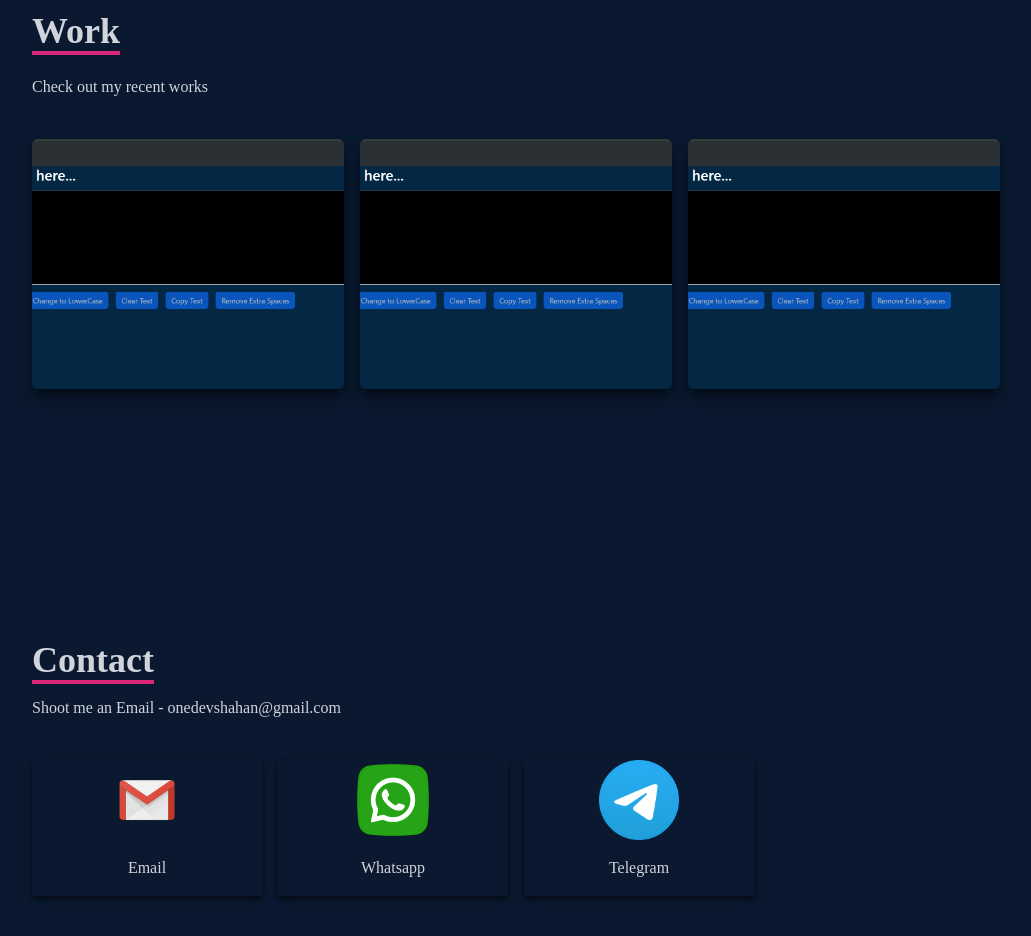
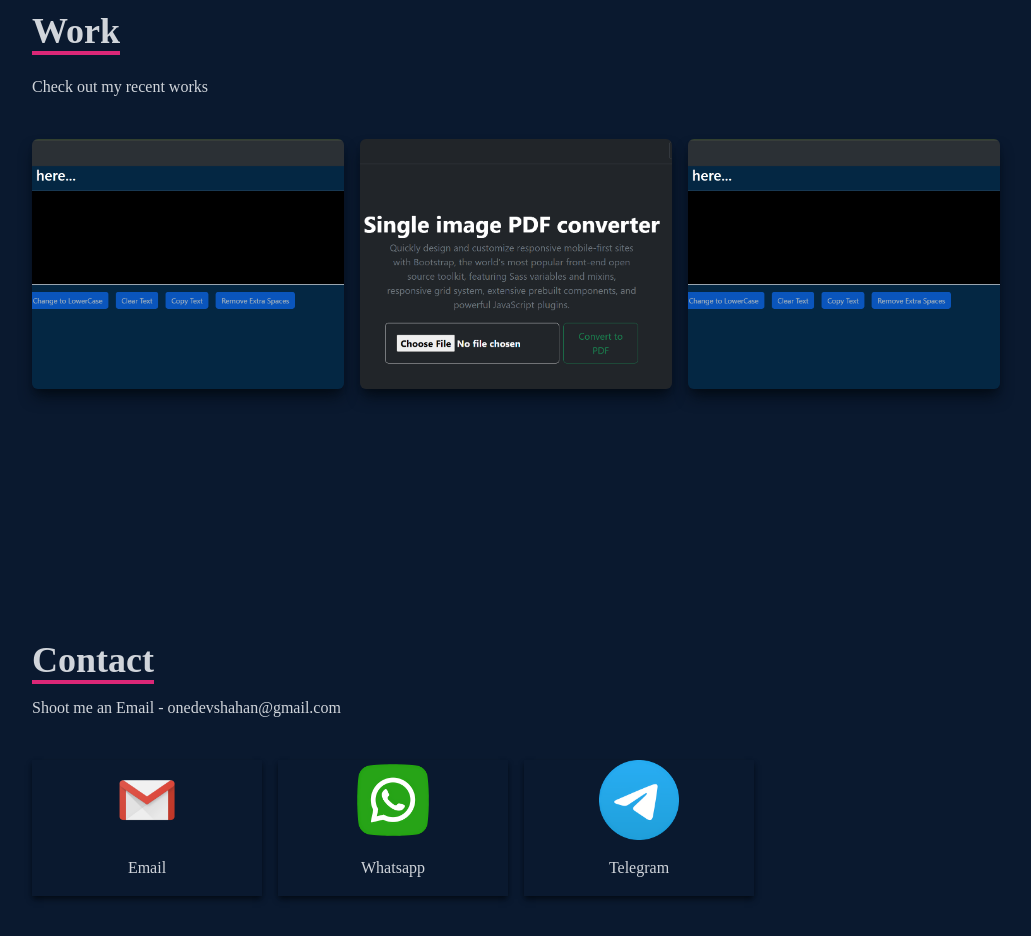
Before and after one commit to OneDevShahan/portfolio-with-react, a React (Create React App) app: page / in a window 1280 px wide. Shown: the part 2600-3536 px from the top of the page, without its empty margins (124-1155 px from the left). Built offline with nearby package versions, Linux system fonts and the light colour scheme.

Commit message:
Adding work

```diff
--- a/src/components/Work.jsx
+++ b/src/components/Work.jsx
@@ -1,5 +1,6 @@
 import React from 'react'
 import TextUtils from '../assets/projects/TextUtils.png';
+import ImagePDFConverter from '../assets/projects/ImagePDFConverter.png';
 
 const Work = () => {
   return (
@@ -26,15 +27,15 @@ const Work = () => {
                     </div>
                 </div>
             </div>
-            <div style={{backgroundImage: `url(${TextUtils})`}} className='shadow-lg shadow-[#040c16] group container rounded-md flex justify-center mx-auto content-div'>
+            <div style={{backgroundImage: `url(${ImagePDFConverter})`}} className='shadow-lg shadow-[#040c16] group container rounded-md flex justify-center mx-auto content-div'>
                 {/* Hover Effect */}
                 <div className='flex flex-col justify-center opacity-0 group-hover:opacity-100'>
-                    <span className='text-2xl font-bold text-white tracking-wider'>TextUtils App</span>
+                    <span className='text-2xl font-bold text-white tracking-wider'>Image2PDF Converter</span>
                     <div className='pt-2'>
-                        <a href='https://onedevshahan.github.io/TextUtility/' target="_blank" rel="noopener noreferrer">
+                        <a href='https://onedevshahan.github.io/image-to-pdf-converter/' target="_blank" rel="noopener noreferrer">
                             <button className='rounded-lg px-4 m-2 py-3 bg-white hover:bg-pink-600 text-grey-700 font-bold text-lg'>Demo</button>
                         </a>
-                        <a href='https://github.com/OneDevShahan/TextUtility' target="_blank" rel="noopener noreferrer">
+                        <a href='https://github.com/OneDevShahan/image-to-pdf-converter' target="_blank" rel="noopener noreferrer">
                             <button className='rounded-lg px-4 m-2 py-3 bg-white hover:bg-pink-600 text-grey-700 font-bold text-lg'>Code</button>
                         </a>
                     </div>
```
Also changed, not shown: src/assets/projects/ImagePDFConverter.png (added).
